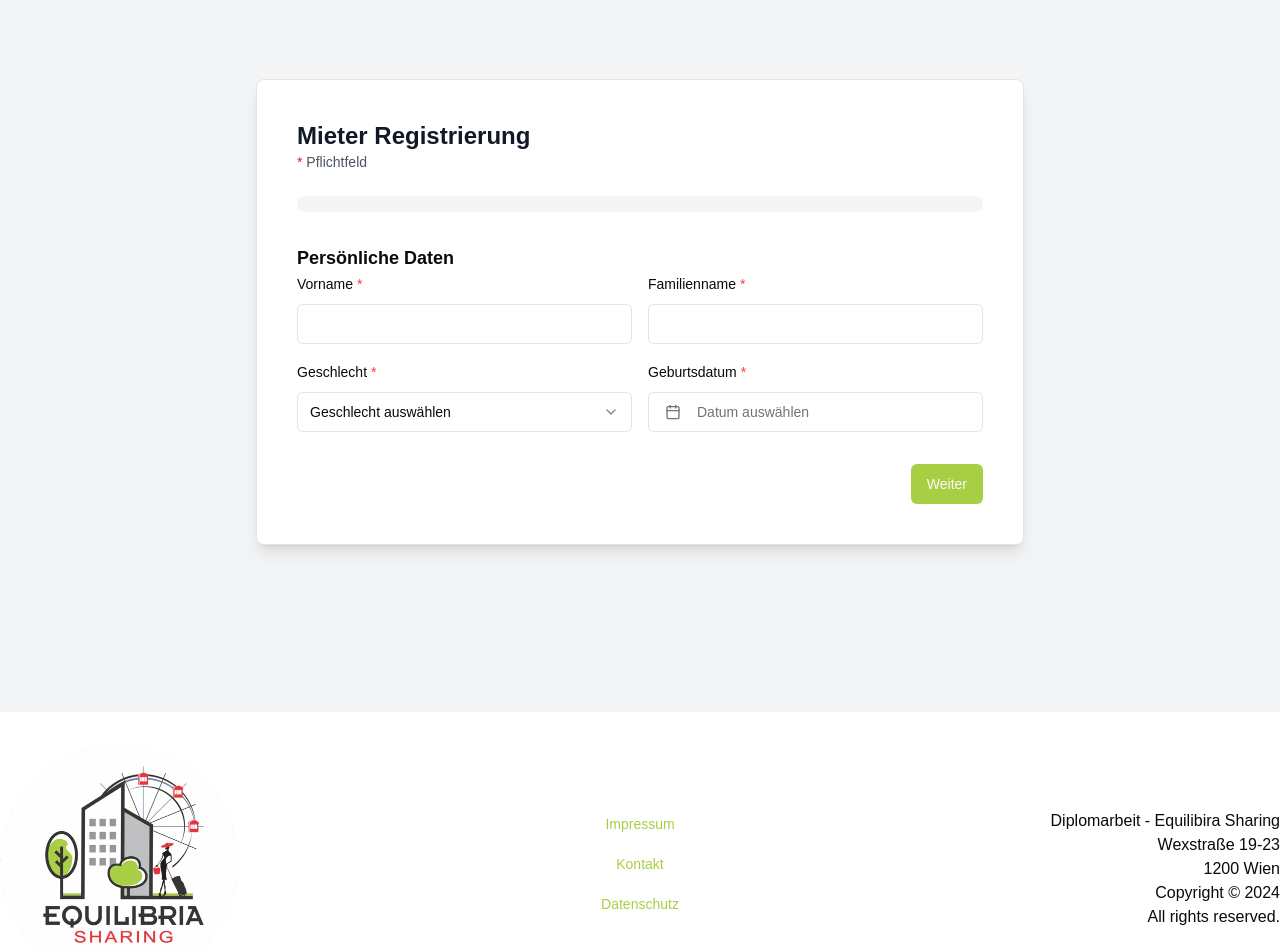
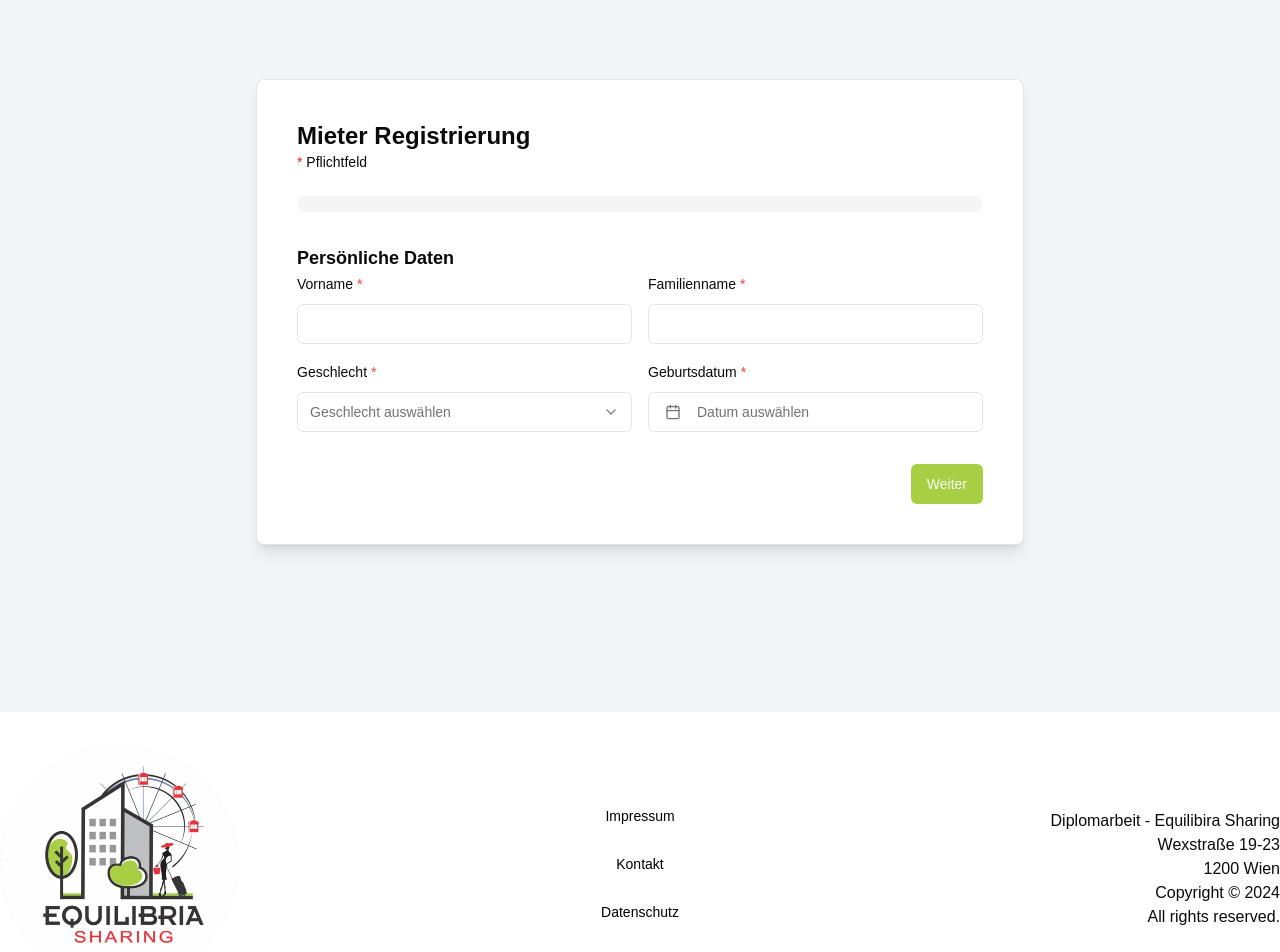
Before and after one commit to Equilibria-sharing-DP/equilibriaSharing_frontend, a Next.js app: page /tenantRegistration in a window 1280 px wide. Shown: the part 160-1112 px from the top of the page. Built offline with nearby package versions, Linux system fonts and the light colour scheme.

Commit message:
Small Design Changes: Better design consistency

```diff
--- a/src/app/tenantRegistration/page.tsx
+++ b/src/app/tenantRegistration/page.tsx
@@ -5,12 +5,12 @@ export default function TenantRegistrationPage(): ReactElement {
     return (
         <div className="min-h-screen flex items-center justify-center bg-gray-100 dark:bg-black py-12 px-4 sm:px-6 lg:px-8">
             <div className="max-w-3xl w-full">
-                <div className="bg-white dark:bg-[#0A0A0A] shadow-lg dark:shadow-none border  rounded-lg overflow-hidden">
+                <div className="bg-white dark:bg-[#0A0A0A] shadow-lg dark:shadow-none border rounded-lg overflow-hidden">
                     <div className="px-6 py-8 sm:p-10">
-                        <h1 className="text-2xl font-semibold text-gray-900 dark:text-white">
+                        <h1 className="text-2xl font-semibold">
                             Mieter Registrierung
                         </h1>
-                        <p className="text-sm text-gray-600 dark:text-gray-400 mb-6">
+                        <p className="text-sm mb-6">
                             <span className="text-red-600 dark:text-red-500">*</span> Pflichtfeld
                         </p>
                         <FormAustria />
--- a/src/components/country-dropdown-menu.tsx
+++ b/src/components/country-dropdown-menu.tsx
@@ -73,7 +73,7 @@ const CountryDropdownComponent = (
     );
 
     const triggerClasses = cn(
-        "flex h-9 w-full items-center justify-between whitespace-nowrap rounded-md border border-input bg-transparent px-3 py-2 text-sm shadow-sm ring-offset-background placeholder:text-muted-foreground focus:outline-none focus:ring-1 focus:ring-ring disabled:cursor-not-allowed disabled:opacity-50 [&>span]:line-clamp-1",
+        "flex h-10 w-full items-center justify-between whitespace-nowrap rounded-md border border-input bg-transparent px-3 py-2 text-sm shadow-sm ring-offset-background placeholder:text-muted-foreground focus:outline-none focus:ring-1 focus:ring-ring disabled:cursor-not-allowed disabled:opacity-50 [&>span]:line-clamp-1",
         slim === true && "w-20",
         error
             ? "border-red-500 dark:border-red-400 bg-red-50 dark:bg-red-900 focus-visible:ring-red-500 dark:focus-visible:ring-red-400" // Fehler-Styles
@@ -103,7 +103,7 @@ const CountryDropdownComponent = (
                         )}
                     </div>
                 ) : (
-                    <span>
+                    <span className={!selectedCountry && "text-muted-foreground"}>
                         {!slim ? placeholder : <Globe size={20} />}
                     </span>
                 )}
--- a/src/components/footer.tsx
+++ b/src/components/footer.tsx
@@ -19,17 +19,21 @@ export function Footer() {
                     </span>
 
                 </div>
-                <div className="flex flex-col items-center justify-center mt-12 lg:mt-0">
-                    <Button asChild variant="link">
+                <div className="flex flex-col items-center justify-center mt-12 lg:mt-0 space-y-2">
+                    <Button asChild variant="link"
+                            className="text-black dark:text-white hover:text-black ">
                         <Link href="/impressum">Impressum</Link>
                     </Button>
-                    <Button asChild variant="link">
+                    <Button asChild variant="link"
+                            className="text-black dark:text-white hover:text-black ">
                         <Link href="/kontakt">Kontakt</Link>
                     </Button>
-                    <Button asChild variant="link">
+                    <Button asChild variant="link"
+                            className="text-black dark:text-white hover:text-black ">
                         <Link href="/datenschutz">Datenschutz</Link>
                     </Button>
                 </div>
+
                 <div
                     className="flex flex-col items-center justify-center mt-12 text-center lg:items-end lg:justify-end lg:text-right lg:mt-0 mb-14">
                     <h3>Diplomarbeit - Equilibira Sharing</h3>
--- a/src/components/tenantRegistrationComponents/formAustria.tsx
+++ b/src/components/tenantRegistrationComponents/formAustria.tsx
@@ -26,6 +26,7 @@ import { DatePickerYear } from "@/components/date-picker-year";
 import { CountryDropdown } from "@/components/country-dropdown-menu";
 import { Progress } from "@/components/ui/progress";
 
+
 const genderOptions = [
     { value: "MALE", label: "Männlich" },
     { value: "FEMALE", label: "Weiblich" },
@@ -39,81 +40,102 @@ const documentTypes = [
 ];
 
 function sanitizeInput(input: string): string {
-    return input.replace(/<\/?[^>]+(>|$)/g, "");
+    return input.replace(/<\/?[^>]+(>|$)/g, "").trim();
 }
 
 const formSchema = z.object({
     accommodationId: z.number(),
+
     mainTraveler: z.object({
         firstName: z.string()
             .min(1, "Vorname ist erforderlich")
             .max(50, "Vorname darf maximal 50 Zeichen lang sein")
             .transform(sanitizeInput),
+
         lastName: z.string()
             .min(1, "Familienname ist erforderlich")
             .max(50, "Familienname darf maximal 50 Zeichen lang sein")
             .transform(sanitizeInput),
+
         gender: z.enum(["MALE", "FEMALE", "OTHER"]),
+
         birthDate: z.date()
-            .refine(date => date <= new Date(), "Geburtsdatum darf nicht in der Zukunft liegen")
-            .refine(date => date != null, "Geburtsdatum ist erforderlich"),
+            .refine(date => date <= new Date(), "Geburtsdatum darf nicht in der Zukunft liegen"),
+
         travelDocumentType: z.enum(["PASSPORT", "ID_CARD", "DRIVING_LICENCE"]),
+
         documentNr: z.string()
             .min(1, "Dokumentnummer ist erforderlich")
             .max(20, "Dokumentnummer darf maximal 20 Zeichen lang sein")
             .transform(sanitizeInput),
+
         country: z.string()
             .min(1, "Land ist erforderlich")
             .max(100, "Landesname darf maximal 100 Zeichen lang sein")
             .transform(sanitizeInput),
+
         issueDate: z.date()
             .refine(date => date <= new Date(), "Ausstellungsdatum darf nicht in der Zukunft liegen"),
+
         expiryDate: z.date()
             .refine(date => date > new Date(), "Ablaufdatum muss in der Zukunft liegen"),
+
         issuingAuthority: z.string()
             .min(1, "Ausstellende Behörde ist erforderlich")
             .max(100, "Behörde darf maximal 100 Zeichen lang sein")
             .transform(sanitizeInput),
-        issuingCountry:  z.string()
+
+        issuingCountry: z.string()
             .min(1, "Staat ist erforderlich")
             .max(100, "Staatsname darf maximal 100 Zeichen lang sein")
             .transform(sanitizeInput),
+
         city: z.string()
             .min(1, "Stadt ist erforderlich")
             .max(100, "Stadtname darf maximal 100 Zeichen lang sein")
             .transform(sanitizeInput),
+
         postalCode: z.number()
             .int()
             .positive("Postleitzahl muss eine positive Zahl sein")
             .max(99999, "Postleitzahl darf maximal 5 Ziffern haben"),
+
         street: z.string()
             .min(1, "Straße ist erforderlich")
             .max(100, "Straßenname darf maximal 100 Zeichen lang sein")
             .transform(sanitizeInput),
+
         houseNumber: z.number()
             .int()
             .positive("Die Hausnummer muss positiv sein.")
             .max(9999, "Hausnummer darf maximal 4 Ziffern haben"),
+
         addressAdditional: z.string()
             .optional()
             .transform((val) => val ? sanitizeInput(val) : ""),
     }),
+
     additionalGuests: z.array(
         z.object({
             firstName: z.string()
                 .min(1, "Vorname erforderlich")
                 .max(50, "Vorname darf maximal 50 Zeichen lang sein")
                 .transform(sanitizeInput),
+
             lastName: z.string()
                 .min(1, "Familienname erforderlich")
                 .max(50, "Familienname darf maximal 50 Zeichen lang sein")
                 .transform(sanitizeInput),
+
             birthDate: z.date()
-                .refine(date => date <= new Date(), "Geburtsdatum darf nicht in der Zukunft liegen")
-                .refine(date => date != null, "Geburtsdatum erforderlich"),
+                .refine(date => date <= new Date(), "Geburtsdatum darf nicht in der Zukunft liegen"),
         })
-    ).max(5, "Es können maximal 5 Mitreisende hinzugefügt werden"),
-    checkIn: z.date().refine(date => date > new Date(), "Ankunftsdatum muss in der Zukunft liegen"),
+    )
+        .max(5, "Es können maximal 5 Mitreisende hinzugefügt werden"),// **Hier erlaubt es, keine Mitreisenden anzugeben**
+
+    checkIn: z.date()
+        .refine(date => date > new Date(), "Ankunftsdatum muss in der Zukunft liegen"),
+
     expectedCheckOut: z.date()
         .refine(date => date > new Date(), "Abreisedatum muss in der Zukunft liegen"),
 }).refine((data) => data.expectedCheckOut > data.checkIn, {
@@ -122,6 +144,7 @@ const formSchema = z.object({
 });
 
 type FormValues = z.infer<typeof formSchema>;
+
 
 export function FormAustria() {
     const router = useRouter();
@@ -208,15 +231,15 @@ export function FormAustria() {
                 <FormField
                     control={form.control}
                     name="mainTraveler.firstName"
-                    render={({ field, fieldState }) => (
+                    render={({field, fieldState}) => (
                         <FormItem>
                             <FormLabel>
                                 Vorname<span className="text-red-500 ml-1">*</span>
                             </FormLabel>
                             <FormControl>
-                                <Input {...field} error={!!fieldState.error} />
+                                <Input {...field} error={!!fieldState.error}/>
                             </FormControl>
-                            <FormMessage />
+                            <FormMessage/>
                         </FormItem>
                     )}
                 />
@@ -224,11 +247,11 @@ export function FormAustria() {
                 <FormField
                     control={form.control}
                     name="mainTraveler.lastName"
-                    render={({ field, fieldState }) => (
+                    render={({field, fieldState}) => (
                         <FormItem>
                             <FormLabel>Familienname<span className="text-red-500 ml-1">*</span></FormLabel>
                             <FormControl>
-                                <Input {...field} error={!!fieldState.error} />
+                                <Input {...field} error={!!fieldState.error}/>
                             </FormControl>
                             <FormMessage/>
                         </FormItem>
@@ -242,10 +265,10 @@ export function FormAustria() {
                             <FormLabel>
                                 Geschlecht<span className="text-red-500 ml-1">*</span>
                             </FormLabel>
-                            <Select onValueChange={field.onChange} defaultValue={field.value}>
+                            <Select onValueChange={field.onChange} value={field.value}>
                                 <FormControl>
-                                    <SelectTrigger error={!!fieldState.error}>
-                                        <SelectValue placeholder="Geschlecht auswählen" />
+                                    <SelectTrigger error={!!fieldState.error} placeholder="Geschlecht auswählen" value={field.value}>
+                                        <SelectValue/>
                                     </SelectTrigger>
                                 </FormControl>
                                 <SelectContent>
@@ -392,11 +415,13 @@ export function FormAustria() {
                         name="mainTraveler.travelDocumentType"
                         render={({field, fieldState}) => (
                             <FormItem>
-                            <FormLabel>Dokumenttyp<span className="text-red-500 ml-1">*</span></FormLabel>
+                                <FormLabel>
+                                    Dokumenttyp<span className="text-red-500 ml-1">*</span>
+                                </FormLabel>
                                 <Select onValueChange={field.onChange} defaultValue={field.value}>
                                     <FormControl>
-                                    <SelectTrigger error={!!fieldState.error}>
-                                        <SelectValue placeholder="Dokumenttyp auswählen"/>
+                                        <SelectTrigger error={!!fieldState.error} placeholder="Dokumenttyp ausswählen" value={field.value}>
+                                            <SelectValue/>
                                         </SelectTrigger>
                                     </FormControl>
                                     <SelectContent>
@@ -527,8 +552,13 @@ export function FormAustria() {
                 <h3 className="text-lg font-semibold mb-4">Mitreisende</h3>
                 <div className="space-y-6">
                     {fields.map((field, index) => (
-                        <div key={field.id} className="p-4 border rounded-lg shadow-sm bg-gray-50 space-y-4">
-                            <h4 className="text-md font-medium text-gray-700">Mitreisender {index + 1}</h4>
+                        <div
+                            key={field.id}
+                            className="p-4 border rounded-lg shadow-sm space-y-4"
+                        >
+                            <h4 className="text-md font-medium">
+                                Mitreisender {index + 1}
+                            </h4>
 
                             <div className="grid grid-cols-1 md:grid-cols-2 gap-4">
 
@@ -537,9 +567,15 @@ export function FormAustria() {
                                     name={`additionalGuests.${index}.firstName`}
                                     render={({field, fieldState}) => (
                                         <FormItem>
-                                            <FormLabel>Vorname<span className="text-red-500 ml-1">*</span></FormLabel>
+                                            <FormLabel>
+                                                Vorname<span className="text-red-600 ml-1">*</span>
+                                            </FormLabel>
                                             <FormControl>
-                                                <Input {...field} placeholder="Vorname eingeben" error={!!fieldState.error}/>
+                                                <Input
+                                                    {...field}
+                                                    placeholder="Vorname eingeben"
+                                                    error={!!fieldState.error}
+                                                />
                                             </FormControl>
                                             <FormMessage/>
                                         </FormItem>
@@ -551,10 +587,16 @@ export function FormAustria() {
                                     name={`additionalGuests.${index}.lastName`}
                                     render={({field, fieldState}) => (
                                         <FormItem>
-                                            <FormLabel>Familienname<span
-                                                className="text-red-500 ml-1">*</span></FormLabel>
+                                            <FormLabel>
+                                                Familienname<span
+                                                className="text-red-600 ml-1">*</span>
+                                            </FormLabel>
                                             <FormControl>
-                                                <Input {...field} placeholder="Familienname eingeben" error={!!fieldState.error}/>
+                                                <Input
+                                                    {...field}
+                                                    placeholder="Familienname eingeben"
+                                                    error={!!fieldState.error}
+                                                />
                                             </FormControl>
                                             <FormMessage/>
                                         </FormItem>
@@ -564,10 +606,11 @@ export function FormAustria() {
                                 <FormField
                                     control={form.control}
                                     name={`additionalGuests.${index}.birthDate`}
-                                    render={({field, fieldState}) => (
+                                    render={({ field, fieldState }) => (
                                         <FormItem>
-                                            <FormLabel>Geburtsdatum<span
-                                                className="text-red-500 ml-1">*</span></FormLabel>
+                                            <FormLabel>
+                                                Geburtsdatum<span className="text-red-600 ml-1">*</span>
+                                            </FormLabel>
                                             <DatePickerYear
                                                 date={field.value}
                                                 setDate={field.onChange}
@@ -606,6 +649,7 @@ export function FormAustria() {
                 )}
             </div>
         </div>
+
     ];
 
     return (
--- a/src/components/ui/button.tsx
+++ b/src/components/ui/button.tsx
@@ -9,7 +9,7 @@ const buttonVariants = cva(
     {
         variants: {
             variant: {
-                default: "bg-primary text-primary-foreground hover:bg-primary/90",
+                default: "bg-primary dark:text-black text-primary-foreground  hover:bg-primary/90",
                 destructive:
                     "bg-destructive text-destructive-foreground hover:bg-destructive/90",
                 outline:
--- a/src/components/ui/form.tsx
+++ b/src/components/ui/form.tsx
@@ -95,7 +95,7 @@ const FormLabel = React.forwardRef<
   return (
     <Label
       ref={ref}
-      className={cn(error && "text-destructive", className)}
+      className={cn(error && "text-red-500 dark:text-red-400", className)}
       htmlFor={formItemId}
       {...props}
     />
@@ -157,7 +157,7 @@ const FormMessage = React.forwardRef<
     <p
       ref={ref}
       id={formMessageId}
-      className={cn("text-sm font-medium text-destructive", className)}
+      className={cn("text-xs font-medium", error && "text-red-500 dark:text-red-400", className)}
       {...props}
     >
       {body}
--- a/src/components/ui/select.tsx
+++ b/src/components/ui/select.tsx
@@ -14,26 +14,36 @@ const SelectValue = SelectPrimitive.Value
 
 const SelectTrigger = React.forwardRef<
     React.ElementRef<typeof SelectPrimitive.Trigger>,
-    React.ComponentPropsWithoutRef<typeof SelectPrimitive.Trigger> & { error?: boolean }
->(({ className, error, children, ...props }, ref) => (
+    React.ComponentPropsWithoutRef<typeof SelectPrimitive.Trigger> & {
+  error?: boolean;
+  placeholder?: string; // Optionaler Prop für den Platzhalter
+  value?: string; // Wert aus dem Select
+}
+>(({ className, error, placeholder, value, children, ...props }, ref) => (
     <SelectPrimitive.Trigger
         ref={ref}
         className={cn(
-            "flex h-10 w-full items-center justify-between rounded-md border bg-background px-3 py-2 text-sm ring-offset-background placeholder:text-muted-foreground focus:outline-none focus:ring-2 focus:ring-ring focus:ring-offset-2 disabled:cursor-not-allowed disabled:opacity-50 [&>span]:line-clamp-1",
+            "flex h-10 w-full items-center justify-between rounded-md border bg-background px-3 py-2 text-sm ring-offset-background focus:outline-none focus:ring-2 focus:ring-ring focus:ring-offset-2 disabled:cursor-not-allowed disabled:opacity-50 [&>span]:line-clamp-1",
             error
-                ? "border-red-500 dark:border-red-400 bg-red-50 dark:bg-red-900 focus-visible:ring-red-500 dark:focus-visible:ring-red-400" // Fehler-Styles
+                ? "border-red-500 dark:border-red-400 bg-red-50 dark:bg-red-900 focus-visible:ring-red-500 dark:focus-visible:ring-red-400"
                 : "border-input focus-visible:ring-ring",
             className
         )}
         {...props}
     >
+      {/* Platzhalter anzeigen, wenn der Wert leer ist */}
+      {!value && placeholder && (
+          <span className="text-muted-foreground">{placeholder}</span>
+      )}
       {children}
       <SelectPrimitive.Icon asChild>
         <ChevronDown className="h-4 w-4 opacity-50" />
       </SelectPrimitive.Icon>
     </SelectPrimitive.Trigger>
-))
-SelectTrigger.displayName = SelectPrimitive.Trigger.displayName
+));
+
+SelectTrigger.displayName = SelectPrimitive.Trigger.displayName;
+
 
 const SelectScrollUpButton = React.forwardRef<
   React.ElementRef<typeof SelectPrimitive.ScrollUpButton>,
```
Lines whose indentation alone changed are shown as unchanged.
